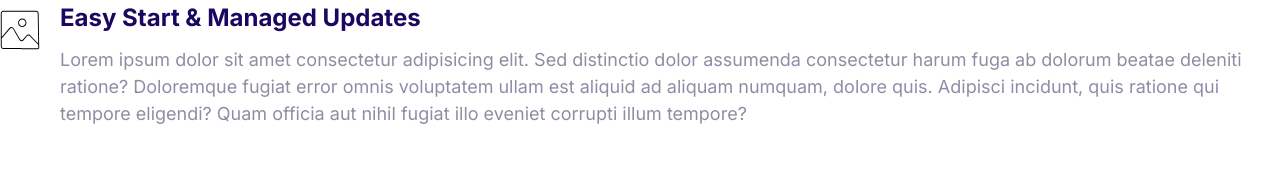
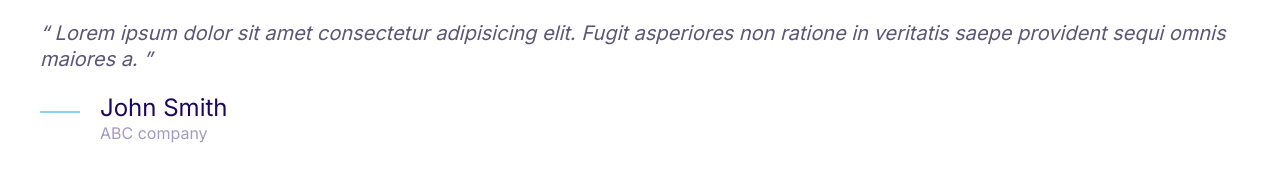
Before and after one commit to yancesario97/moshify, a plain HTML site: page index.html in a window 1280 px wide. Drawn offline with Linux system fonts and the light colour scheme.

Commit message:
Added quote blocks.

```diff
--- a/css/styles.css
+++ b/css/styles.css
@@ -10,6 +10,7 @@
     --color-accent: #ff3400;
     --color-heading: #1b0760;
     --color-body: #918ca4;
+    --color-body-darker: #5c5577;
     --color-border: #ccc;
     --border-radius: 30px;
 }
@@ -382,3 +383,53 @@ a{
 .media__image{
     margin-top: 1rem;
 }
+
+/* Quotes */
+
+.quote {
+    font-size: 3rem;
+    font-style: italic;
+    color:  var(--color-body-darker);
+    line-height: 1.3;
+}
+
+.quote__text::before {
+    content: open-quote;
+}
+
+.quote__text::after {
+    content: close-quote;
+}
+
+.quote__author {
+    font-size: 3rem;
+    font-weight: 500;
+    font-style: normal;
+    margin-bottom: 0;
+}
+
+.quote__company {
+    color: var(--color-heading);
+    opacity: .4;
+    font-size: 2rem;
+    font-style: normal;
+}
+
+.quote__line {
+    position: relative;
+    bottom: 10PX;
+}
+
+@media screen and (min-width: 1024px) {
+    .quote {
+        font-size: 2rem;
+    }
+
+    .quote__author {
+        font-size: 2.4rem;
+    }
+
+    .quote__company{
+        font-size: 1.6rem;
+    }
+}
--- a/index.html
+++ b/index.html
@@ -15,23 +15,25 @@
     <link rel="stylesheet" href="css/styles.css" />
   </head>
   <body>
+    <blockquote class="quote">
+      <p class="quote__text">
+        Lorem ipsum dolor sit amet consectetur adipisicing elit. Fugit
+        asperiores non ratione in veritatis saepe provident sequi omnis maiores
+        a.
+      </p>
+      <footer>
         <div class="media">
           <div class="media__image">
-        <svg class="icon icon--primary">
-          <use xlink:href="images/sprite.svg#snap"></use>
+            <svg class="icon icon--primary quote__line">
+              <use xlink:href="images/sprite.svg#line"></use>
             </svg>
           </div>
           <div class="media__body">
-        <h3 class="media__title">Easy Start & Managed Updates</h3>
-        <p>
-          Lorem ipsum dolor sit amet consectetur adipisicing elit. Sed
-          distinctio dolor assumenda consectetur harum fuga ab dolorum beatae
-          deleniti ratione? Doloremque fugiat error omnis voluptatem ullam est
-          aliquid ad aliquam numquam, dolore quis. Adipisci incidunt, quis
-          ratione qui tempore eligendi? Quam officia aut nihil fugiat illo
-          eveniet corrupti illum tempore?
-        </p>
+            <h3 class="media__title quote__author">John Smith</h3>
+            <p class="quote__company">ABC company</p>
           </div>
         </div>
+      </footer>
+    </blockquote>
   </body>
 </html>
```
Also changed, not shown: Components/quotes.html (added, +19 -0 lines). Lines whose indentation alone changed are shown as unchanged.
